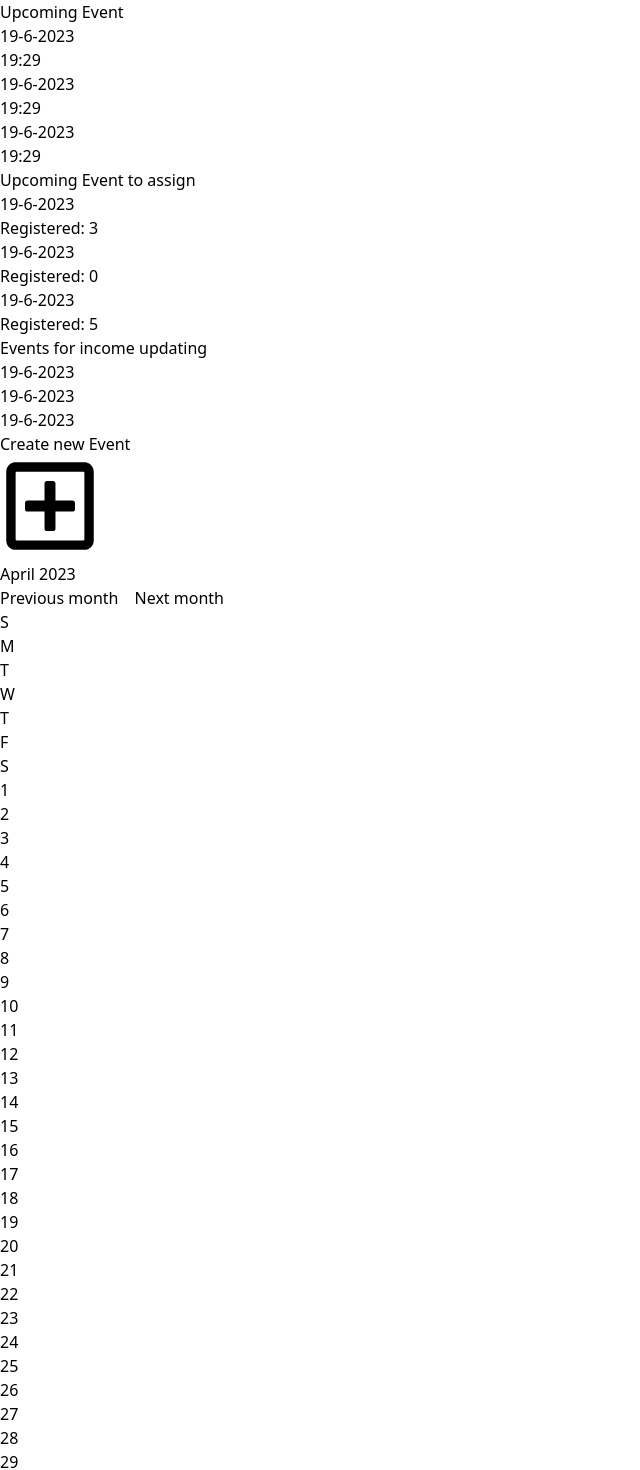
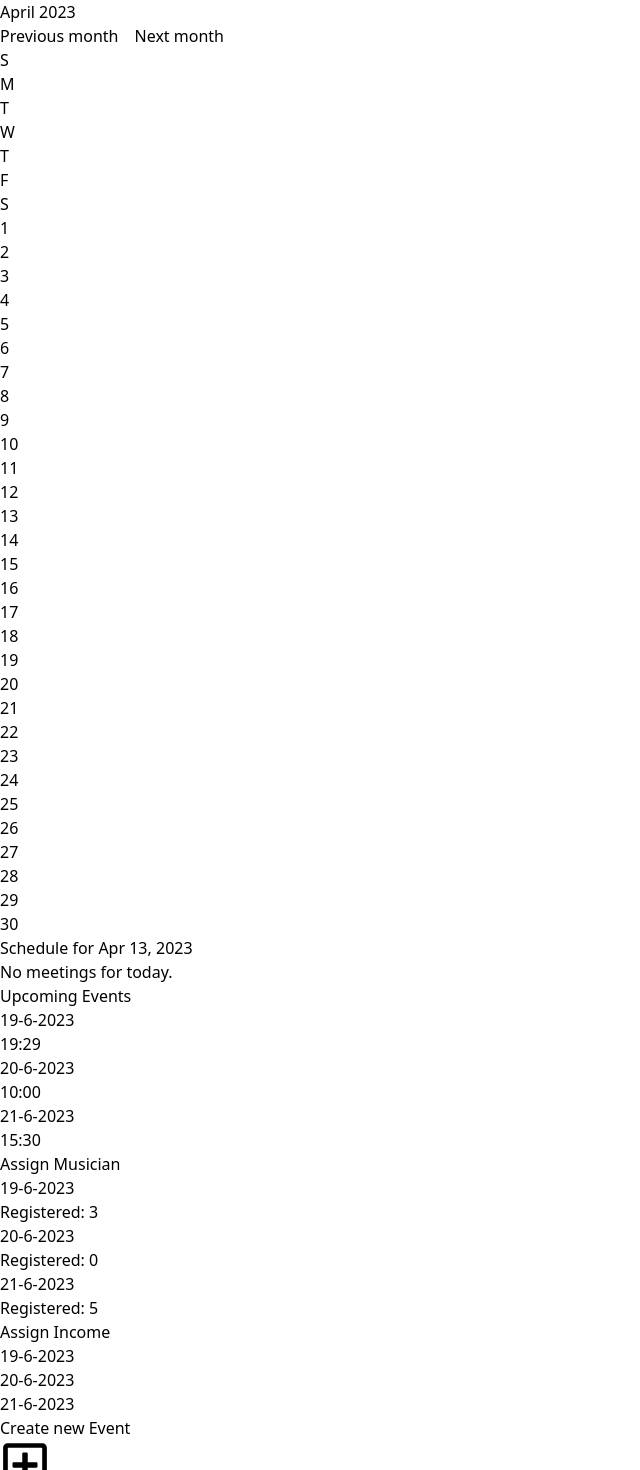
Before and after one commit to NickGofman/Active-Stage, a React (Create React App) app: page / in a window 1280 px wide. Shown: the part 300-1770 px from the top of the page, without its empty margins (0-640 px from the left). Built offline with nearby package versions, Linux system fonts and the light colour scheme; some icons are missing; what @material-tailwind/react would draw is missing.

Commit message:
business Page with calender

```diff
--- a/src/components/calendar/Calendar.js
+++ b/src/components/calendar/Calendar.js
@@ -23,40 +23,40 @@ const meetings = [
     name: 'Leslie Alexander',
     imageUrl:
       'https://images.unsplash.com/photo-1494790108377-be9c29b29330?ixlib=rb-1.2.1&ixid=eyJhcHBfaWQiOjEyMDd9&auto=format&fit=facearea&facepad=2&w=256&h=256&q=80',
-    startDatetime: '2022-05-11T13:00',
-    endDatetime: '2022-05-11T14:30',
+    startDatetime: '2023-05-11T13:00',
+    endDatetime: '2023-05-11T14:30',
   },
   {
     id: 2,
     name: 'Michael Foster',
     imageUrl:
       'https://images.unsplash.com/photo-1519244703995-f4e0f30006d5?ixlib=rb-1.2.1&ixid=eyJhcHBfaWQiOjEyMDd9&auto=format&fit=facearea&facepad=2&w=256&h=256&q=80',
-    startDatetime: '2022-05-20T09:00',
-    endDatetime: '2022-05-20T11:30',
+    startDatetime: '2023-05-20T09:00',
+    endDatetime: '2023-05-20T11:30',
   },
   {
     id: 3,
     name: 'Dries Vincent',
     imageUrl:
       'https://images.unsplash.com/photo-1506794778202-cad84cf45f1d?ixlib=rb-1.2.1&ixid=eyJhcHBfaWQiOjEyMDd9&auto=format&fit=facearea&facepad=2&w=256&h=256&q=80',
-    startDatetime: '2022-05-20T17:00',
-    endDatetime: '2022-05-20T18:30',
+    startDatetime: '2023-05-20T17:00',
+    endDatetime: '2023-05-20T18:30',
   },
   {
     id: 4,
     name: 'Leslie Alexander',
     imageUrl:
       'https://images.unsplash.com/photo-1494790108377-be9c29b29330?ixlib=rb-1.2.1&ixid=eyJhcHBfaWQiOjEyMDd9&auto=format&fit=facearea&facepad=2&w=256&h=256&q=80',
-    startDatetime: '2022-06-09T13:00',
-    endDatetime: '2022-06-09T14:30',
+    startDatetime: '2023-06-09T13:00',
+    endDatetime: '2023-06-09T14:30',
   },
   {
     id: 5,
     name: 'Michael Foster',
     imageUrl:
       'https://images.unsplash.com/photo-1519244703995-f4e0f30006d5?ixlib=rb-1.2.1&ixid=eyJhcHBfaWQiOjEyMDd9&auto=format&fit=facearea&facepad=2&w=256&h=256&q=80',
-    startDatetime: '2022-05-13T14:00',
-    endDatetime: '2022-05-13T14:30',
+    startDatetime: '2023-05-13T14:00',
+    endDatetime: '2023-05-13T14:30',
   },
 ];
 
@@ -90,7 +90,7 @@ export default function Calendar() {
   );
 
   return (
-    <div className="pt-16">
+    <div className="pt-16 bg-light-blue-50 rounded-md">
       <div className="max-w-md px-4 mx-auto sm:px-7 md:max-w-4xl md:px-6">
         <div className="md:grid md:grid-cols-2 md:divide-x md:divide-gray-200">
           <div className="md:pr-14">
@@ -164,7 +164,6 @@ export default function Calendar() {
                     </time>
                   </button>
 
-
                   <div className="w-1 h-1 mx-auto mt-1">
                     {meetings.some((meeting) =>
                       isSameDay(parseISO(meeting.startDatetime), day)
@@ -229,7 +228,6 @@ function Meeting({ meeting }) {
         <div>
           <Menu.Button className="-m-2 flex items-center rounded-full p-1.5 text-gray-500 hover:text-gray-600">
             <span className="sr-only">Open options</span>
-            <DotsVerticalIcon className="w-6 h-6" aria-hidden="true" />
           </Menu.Button>
         </div>
 
--- a/src/components/cards/UpcomingEventsInfoCard.js
+++ b/src/components/cards/UpcomingEventsInfoCard.js
@@ -1,68 +1,55 @@
 import { Card, Typography, CardHeader } from '@material-tailwind/react';
 const UpcomingEventsInfoCard = ({
-  header,
   isAssign,
   isAssignIncome,
   handleClick,
+  data,
 }) => {
+  const { header, dates } = data;
   return (
     <>
       {isAssign ? (
-        <Card className=" space-y-6 p-6 ">
+        <Card className=" space-y-6 p-6  text-center flex-1 ">
           <CardHeader>
             <Typography variant="h5" color="light-blue">
               {header}
             </Typography>
           </CardHeader>
-          <div className="flex justify-center space-x-6 ">
-            <Typography variant="h5">19-6-2023</Typography>
-            <Typography variant="h5">19:29</Typography>
-          </div>
-          <div className="flex justify-center space-x-6 ">
-            <Typography variant="h5">19-6-2023</Typography>
-            <Typography variant="h5">19:29</Typography>
-          </div>
-          <div className="flex justify-center space-x-6 ">
-            <Typography variant="h5">19-6-2023</Typography>
-            <Typography variant="h5">19:29</Typography>
-          </div>
+          {dates.map((date, index) => (
+            <div key={index} className="flex justify-center space-x-6  ">
+              <Typography variant="h5">{date.date}</Typography>
+              <Typography variant="h5">{date.time}</Typography>
+            </div>
+          ))}
         </Card>
       ) : isAssignIncome ? (
-        <Card className=" space-y-6 p-6  ">
+        <Card className=" space-y-6 p-6 text-center flex-2 ">
           <CardHeader>
             <Typography variant="h5" color="light-blue">
               {header}
             </Typography>
           </CardHeader>
-          <div className="flex justify-center space-x-6 ">
-            <Typography variant="h5">19-6-2023</Typography>
-            <Typography variant="h5">Registered: 3</Typography>
-          </div>
-          <div className="flex justify-center space-x-6 ">
-            <Typography variant="h5">19-6-2023</Typography>
-            <Typography variant="h5">Registered: 0</Typography>
-          </div>
-          <div className="flex justify-center space-x-6 ">
-            <Typography variant="h5">19-6-2023</Typography>
-            <Typography variant="h5">Registered: 5</Typography>
-          </div>
+          {dates.map((date, index) => (
+            <div key={index} className="flex justify-center space-x-6 ">
+              <Typography variant="h5">{date.date}</Typography>
+              <Typography variant="h5">
+                Registered: {date.registered}
+              </Typography>
+            </div>
+          ))}
         </Card>
       ) : (
-        <Card className=" space-y-6 p-6">
+        <Card className=" space-y-6 p-6 text-center flex-1 ">
           <CardHeader>
             <Typography variant="h5" color="red">
               {header}
             </Typography>
           </CardHeader>
-          <div className="flex justify-center  ">
-            <Typography variant="h5">19-6-2023</Typography>
-          </div>
-          <div className="flex justify-center ">
-            <Typography variant="h5">19-6-2023</Typography>
-          </div>
-          <div className="flex justify-center  ">
-            <Typography variant="h5">19-6-2023</Typography>
-          </div>
+          {dates.map((date, index) => (
+            <div key={index} className="flex justify-center space-x-6  ">
+              <Typography variant="h5">{date.date}</Typography>
+            </div>
+          ))}
         </Card>
       )}
     </>
--- a/src/pages/BusinessHomePage.js
+++ b/src/pages/BusinessHomePage.js
@@ -3,31 +3,90 @@ import { Button, Typography } from '@material-tailwind/react';
 import Calendar from '../components/calendar/Calendar';
 import UpcomingEventsInfoCard from '../components/cards/UpcomingEventsInfoCard';
 const BusinessHomePage = () => {
+  const data = [
+    {
+      header: 'Upcoming Events',
+      dates: [
+        {
+          date: '19-6-2023',
+          time: '19:29',
+        },
+        {
+          date: '20-6-2023',
+          time: '10:00',
+        },
+        {
+          date: '21-6-2023',
+          time: '15:30',
+        },
+      ],
+    },
+    {
+      header: 'Assign Musician',
+
+      dates: [
+        {
+          date: '19-6-2023',
+          registered: 3,
+        },
+        {
+          date: '20-6-2023',
+          registered: 0,
+        },
+        {
+          date: '21-6-2023',
+          registered: 5,
+        },
+      ],
+    },
+    {
+      header: 'Assign Income',
+      dates: [
+        {
+          date: '19-6-2023',
+          time: null,
+        },
+        {
+          date: '20-6-2023',
+          time: null,
+        },
+        {
+          date: '21-6-2023',
+          time: null,
+        },
+      ],
+    },
+  ];
   return (
     <>
-      <div className="flex flex-col space-y-4 lg:flex-row lg:space-x-4 lg:space-y-0">
+      <div className="flex flex-col space-y-6 lg:space-y-0 lg:flex-row space-x-7">
+        <Calendar />
+        <div className="flex flex-col space-y-4 lg:flex-col lg:space-y-4 ">
           <UpcomingEventsInfoCard
             header="Upcoming Event"
             isAssign={true}
             isAssignIncome={false}
+            data={data[0]}
           />
           <UpcomingEventsInfoCard
             header="Upcoming Event to assign"
             isAssign={false}
             isAssignIncome={true}
+            data={data[1]}
           />
           <UpcomingEventsInfoCard
             header="Events for income updating"
             isAssign={false}
             isAssignIncome={false}
+            data={data[2]}
           />
         </div>
-      <div className="flex space-x-4 mt-5 ">
-        <Typography>Create new Event</Typography>
+      </div>
+      <div className="flex space-x-4 mt-5 justify-center items-center">
+        <Typography variant="h3">Create new Event</Typography>
         <Button>
-          <FaRegPlusSquare size={100} />
+          <FaRegPlusSquare size={50} />
         </Button>
-        <Calendar />
       </div>
     </>
   );
```
Lines whose indentation alone changed are shown as unchanged.
